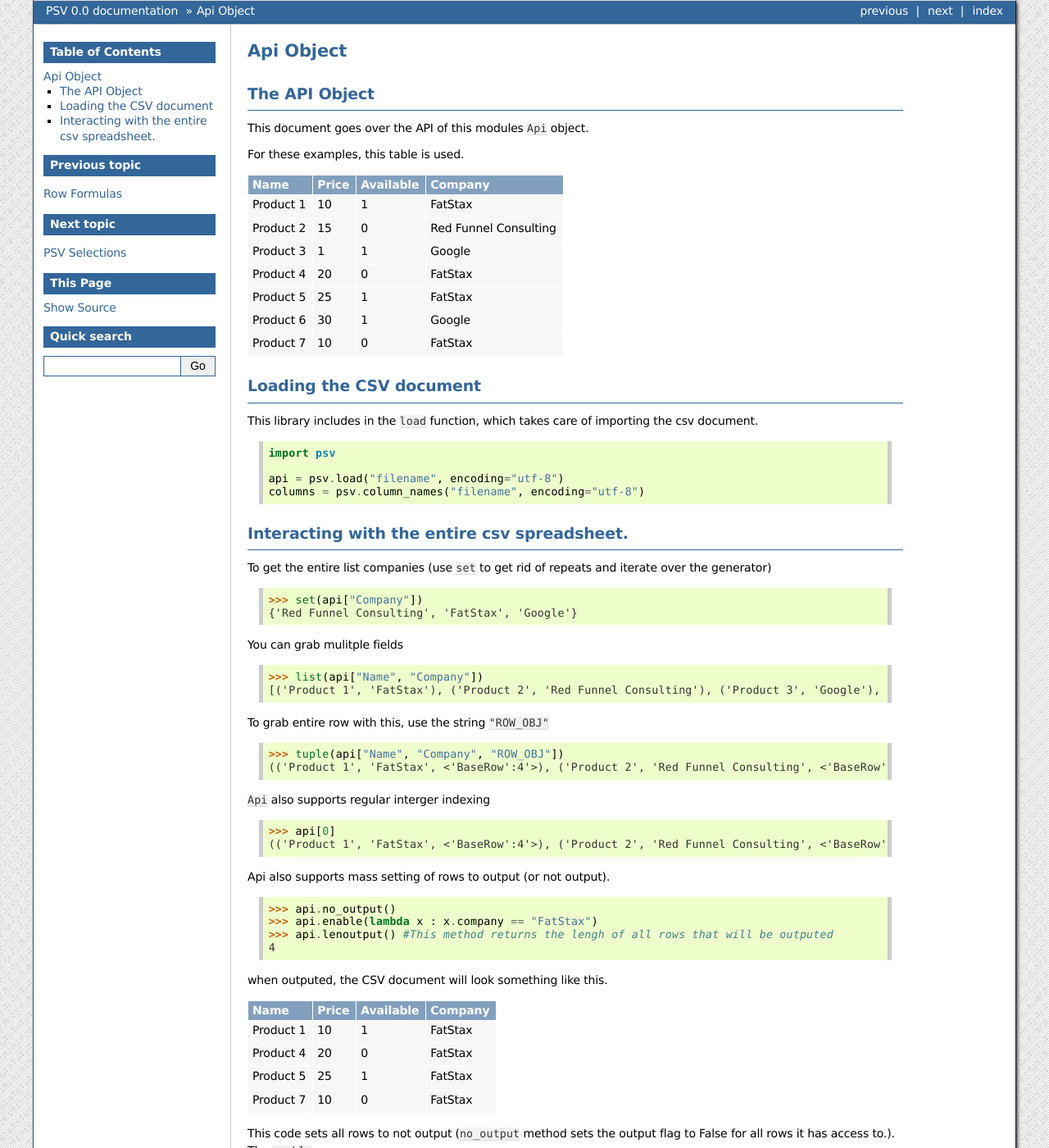
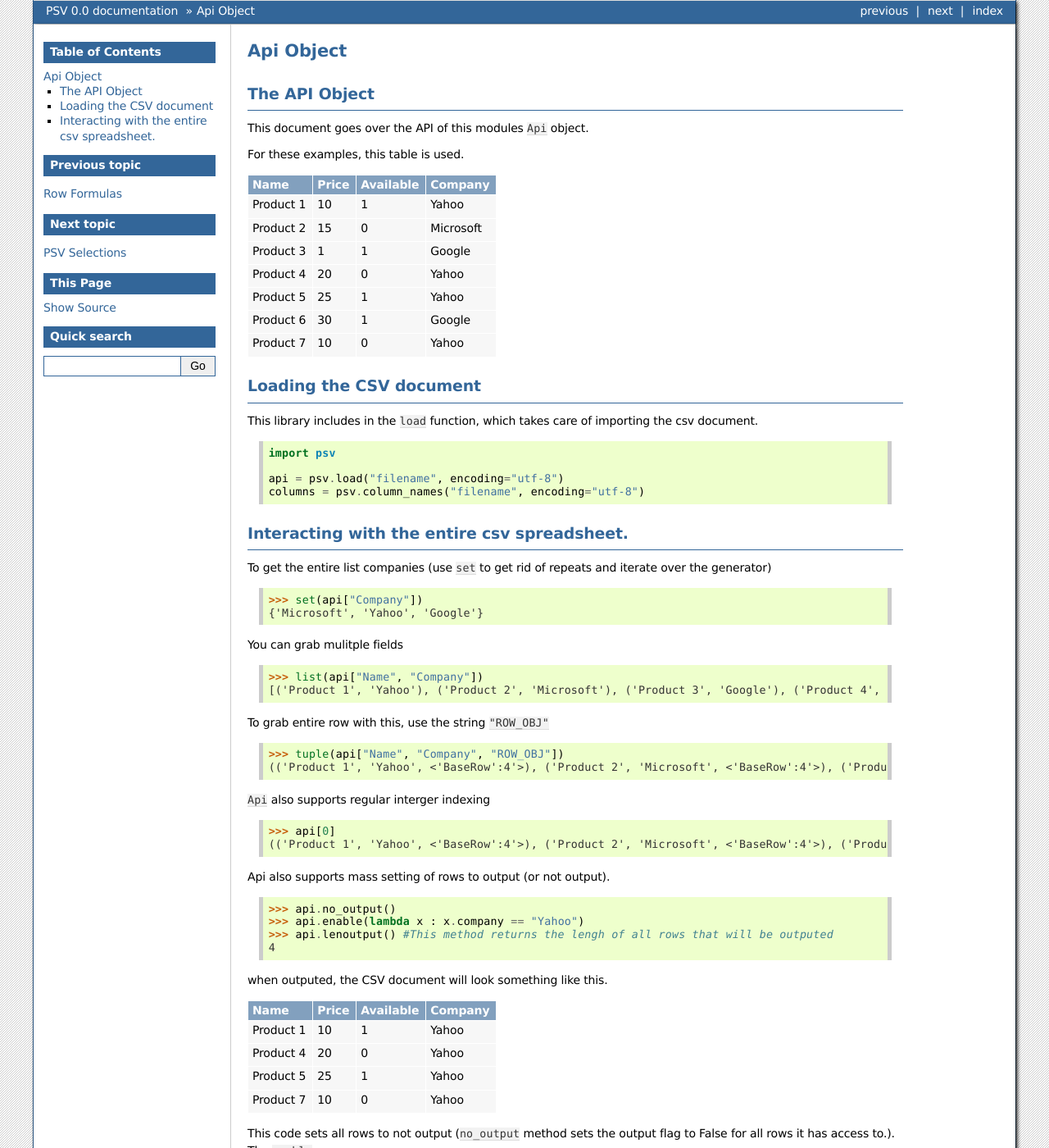
Before and after one commit to DolphDev/PSV, a Sphinx documentation site: the page built from docs/source/pages/apiobject.rst, in a window 1280 px wide and 1400 px high. Shown: the whole window at 82% size. Built offline with Sphinx 7.4.7, drawn with Linux system fonts in a browser that asks for light colours.

Commit message:
Change Companies Names

```diff
--- a/docs/source/pages/apiobject.rst
+++ b/docs/source/pages/apiobject.rst
@@ -13,19 +13,19 @@ For these examples, this table is used.
 +-------------+---------+-------------+-------------------------+
 | Name        | Price   | Available   | Company                 |
 +=============+=========+=============+=========================+
-| Product 1   | 10      | 1           | FatStax                 |
+| Product 1   | 10      | 1           | Yahoo                   |
 +-------------+---------+-------------+-------------------------+
-| Product 2   | 15      | 0           | Red Funnel Consulting   |
+| Product 2   | 15      | 0           | Microsoft               |
 +-------------+---------+-------------+-------------------------+
 | Product 3   | 1       | 1           | Google                  |
 +-------------+---------+-------------+-------------------------+
-| Product 4   | 20      | 0           | FatStax                 |
+| Product 4   | 20      | 0           | Yahoo                   |
 +-------------+---------+-------------+-------------------------+
-| Product 5   | 25      | 1           | FatStax                 |
+| Product 5   | 25      | 1           | Yahoo                   |
 +-------------+---------+-------------+-------------------------+
 | Product 6   | 30      | 1           | Google                  |
 +-------------+---------+-------------+-------------------------+
-| Product 7   | 10      | 0           | FatStax                 |
+| Product 7   | 10      | 0           | Yahoo                   |
 +-------------+---------+-------------+-------------------------+
 
 Loading the CSV document
@@ -50,35 +50,35 @@ iterate over the generator)
 ::
 
     >>> set(api["Company"])
-    {'Red Funnel Consulting', 'FatStax', 'Google'}
+    {'Microsoft', 'Yahoo', 'Google'}
 
 You can grab mulitple fields
 
 ::
 
     >>> list(api["Name", "Company"])
-    [('Product 1', 'FatStax'), ('Product 2', 'Red Funnel Consulting'), ('Product 3', 'Google'), ('Product 4', 'FatStax'), ('Product 5', 'FatStax'), ('Product 6', 'Google'), ('Product 7', 'FatStax')]
+    [('Product 1', 'Yahoo'), ('Product 2', 'Microsoft'), ('Product 3', 'Google'), ('Product 4', 'Yahoo'), ('Product 5', 'Yahoo'), ('Product 6', 'Google'), ('Product 7', 'Yahoo')]
 
 To grab entire row with this, use the string ``"ROW_OBJ"``
 
 ::
 
     >>> tuple(api["Name", "Company", "ROW_OBJ"])
-    (('Product 1', 'FatStax', <'BaseRow':4'>), ('Product 2', 'Red Funnel Consulting', <'BaseRow':4'>), ('Product 3', 'Google', <'BaseRow':4'>), ('Product 4', 'FatStax', <'BaseRow':4'>), ('Product 5', 'FatStax', <'BaseRow':4'>), ('Product 6', 'Google', <'BaseRow':4'>), ('Product 7', 'FatStax', <'BaseRow':4'>))
+    (('Product 1', 'Yahoo', <'BaseRow':4'>), ('Product 2', 'Microsoft', <'BaseRow':4'>), ('Product 3', 'Google', <'BaseRow':4'>), ('Product 4', 'Yahoo', <'BaseRow':4'>), ('Product 5', 'Yahoo', <'BaseRow':4'>), ('Product 6', 'Google', <'BaseRow':4'>), ('Product 7', 'Yahoo', <'BaseRow':4'>))
 
 ``Api`` also supports regular interger indexing
 
 ::
 
     >>> api[0]
-    (('Product 1', 'FatStax', <'BaseRow':4'>), ('Product 2', 'Red Funnel Consulting', <'BaseRow':4'>), ('Product 3', 'Google', <'BaseRow':4'>), ('Product 4', 'FatStax', <'BaseRow':4'>), ('Product 5', 'FatStax', <'BaseRow':4'>), ('Product 6', 'Google', <'BaseRow':4'>), ('Product 7', 'FatStax', <'BaseRow':4'>))
+    (('Product 1', 'Yahoo', <'BaseRow':4'>), ('Product 2', 'Microsoft', <'BaseRow':4'>), ('Product 3', 'Google', <'BaseRow':4'>), ('Product 4', 'Yahoo', <'BaseRow':4'>), ('Product 5', 'Yahoo', <'BaseRow':4'>), ('Product 6', 'Google', <'BaseRow':4'>), ('Product 7', 'Yahoo', <'BaseRow':4'>))
 
 Api also supports mass setting of rows to output (or not output).
 
 ::
 
     >>> api.no_output()
-    >>> api.enable(lambda x : x.company == "FatStax")
+    >>> api.enable(lambda x : x.company == "Yahoo")
     >>> api.lenoutput() #This method returns the lengh of all rows that will be outputed
     4
 
@@ -87,13 +87,13 @@ when outputed, the CSV document will look something like this.
 +-------------+---------+-------------+-----------+
 | Name        | Price   | Available   | Company   |
 +=============+=========+=============+===========+
-| Product 1   | 10      | 1           | FatStax   |
+| Product 1   | 10      | 1           | Yahoo     |
 +-------------+---------+-------------+-----------+
-| Product 4   | 20      | 0           | FatStax   |
+| Product 4   | 20      | 0           | Yahoo     |
 +-------------+---------+-------------+-----------+
-| Product 5   | 25      | 1           | FatStax   |
+| Product 5   | 25      | 1           | Yahoo     |
 +-------------+---------+-------------+-----------+
-| Product 7   | 10      | 0           | FatStax   |
+| Product 7   | 10      | 0           | Yahoo     |
 +-------------+---------+-------------+-----------+
 
 This code sets all rows to not output (``no_output`` method sets the
```
